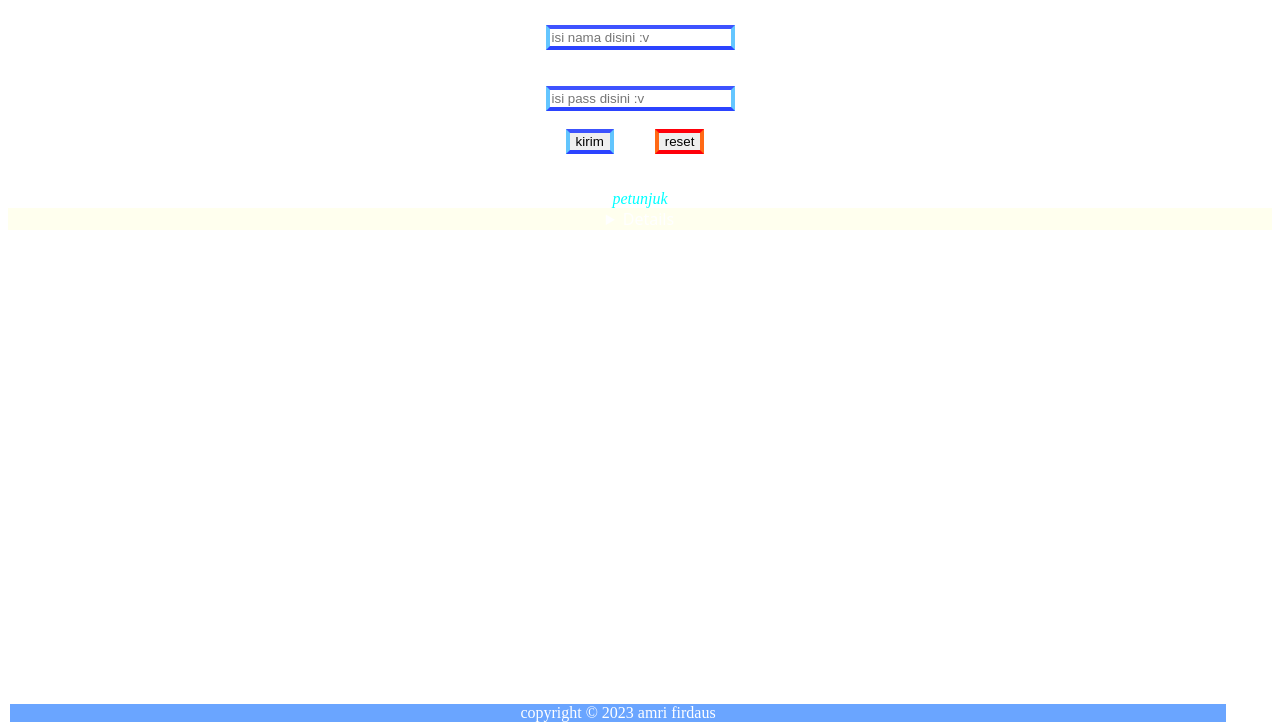
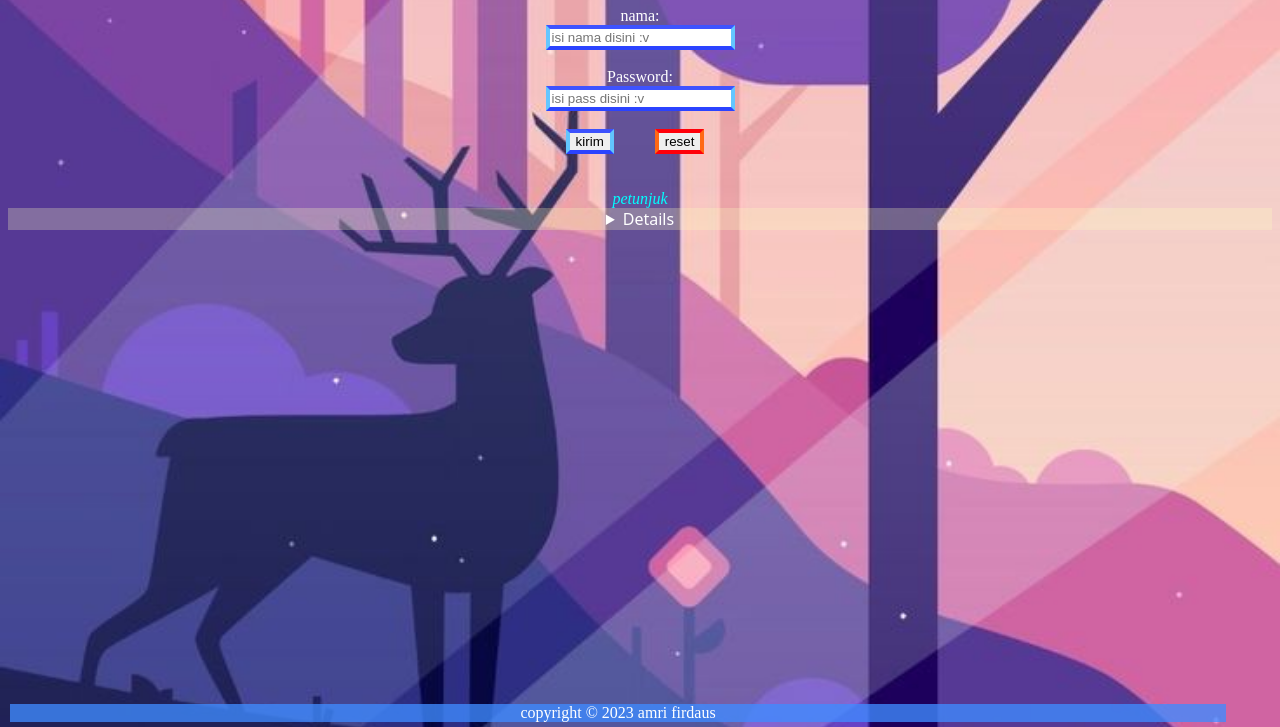
Before and after one commit to nature-modren/Project-001, a plain HTML site: page index.html in a window 1280 px wide. Shown: the part 73-800 px from the top of the page. Drawn offline with Linux system fonts and the light colour scheme.

Commit message:
Update hydra.css

```diff
--- a/css/hydra.css
+++ b/css/hydra.css
@@ -5,7 +5,7 @@
 }
 
 body{
-    background-image: url('img/background.jpg');
+    background-image: url('/img/background.jpg');
     background-size: cover;
             background-repeat: no-repeat;
             background-position: center;
```
